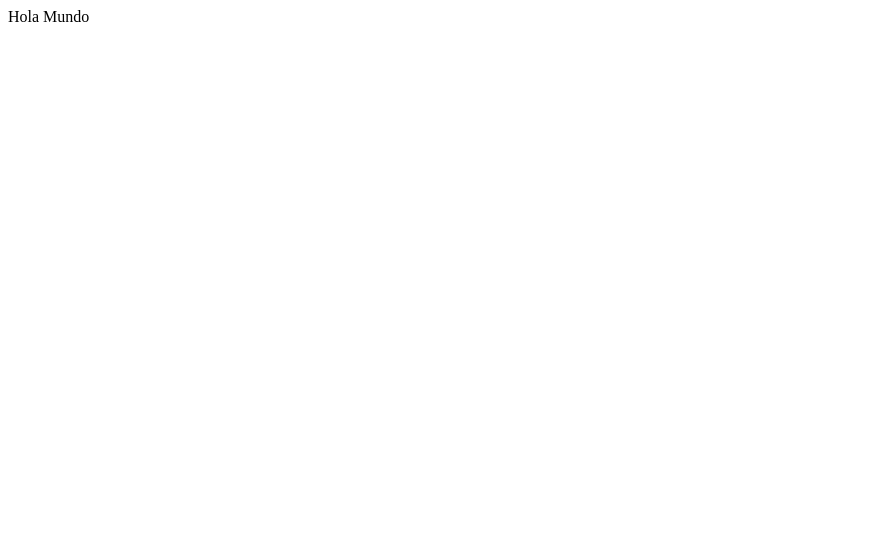
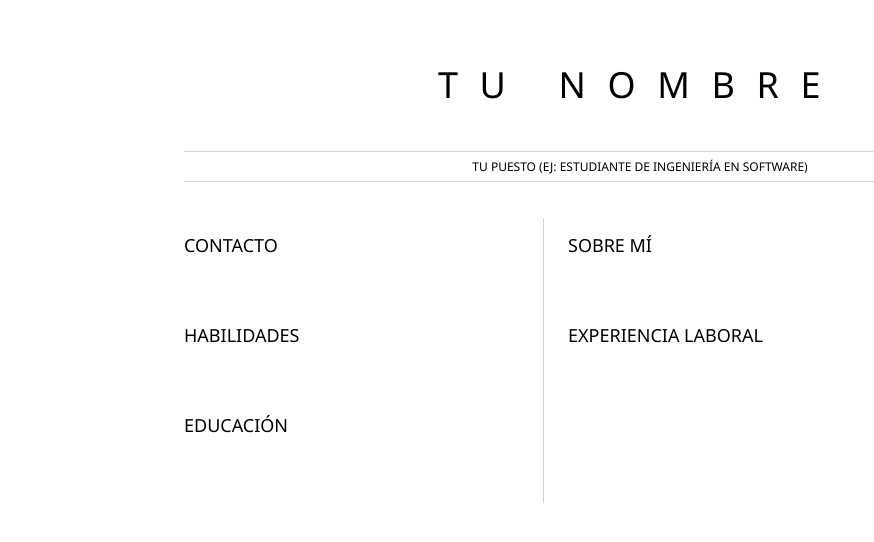
Before and after one commit to sihoma22/curriculum, a plain HTML site: page index.html in a window 1280 px wide. Shown: the whole page, without its empty margins (0-874 px from the left). Drawn offline with Linux system fonts and the light colour scheme.

Commit message:
Tercer comentario

```diff
--- a/index.html
+++ b/index.html
@@ -4,9 +4,43 @@
     <meta charset="UTF-8">
     <meta http-equiv="X-UA-Compatible" content="IE=edge">
     <meta name="viewport" content="width=device-width, initial-scale=1.0">
-    <title>Curriculum</title>
+    <link rel="stylesheet" href="https://cdnjs.cloudflare.com/ajax/libs/font-awesome/5.15.4/css/all.min.css">
+    <link href="style.css" rel="stylesheet">
+    <title>Tu Nombre currículum</title>
 </head>
-<body>
-    <div>Hola Mundo</div>
-</body>
-</html>
+        <body>
+            <header id="header">
+                <!-- Header de tu currículum con tu nombre y puesto -->
+                <h1>TU NOMBRE</h1>
+                <hr>
+                TU PUESTO (EJ: ESTUDIANTE DE INGENIERÍA EN SOFTWARE)
+                <hr>
+            </header>
+            <main>
+                <article id="mainLeft">
+                    <section>
+                        <h2>CONTACTO</h2>
+                        <!-- Información de contacto, incluyendo tus redes sociales -->
+                    </section>
+                    <section>
+                        <h2>HABILIDADES</h2>
+                        <!-- tus habilidades -->
+                    </section>
+                    <section>
+                        <h2>EDUCACIÓN</h2>
+                        <!-- tu educación -->
+                    </section>
+                </article>
+                <article id="mainRight">
+                    <section>
+                        <h2>SOBRE MÍ</h2>
+                        <!-- sobre tí -->
+                    </section>
+                    <section>
+                        <h2>EXPERIENCIA LABORAL</h2>
+                        <!-- tu experiencia laboral -->
+                    </section>
+                </article>
+            </main>
+        </body>
+    </html>
--- a/style.css
+++ b/style.css
@@ -0,0 +1,57 @@
+body {
+    font-family: 'Segoe UI', Tahoma, Geneva, Verdana, sans-serif;
+    font-size: 12px;
+    max-width: 960px;
+    margin: auto;
+}
+h1 {
+    font-size: 3em;
+    letter-spacing: .6em;
+    padding-top: 1em;
+    padding-bottom: 1em;
+}
+
+h2 {
+    font-size: 1.5em;
+    padding-bottom: 1em;
+}
+
+h3 {
+    font-size: 1em;
+    padding-bottom: 1em;
+}
+main {
+    display: grid;
+    grid-template-columns: 40% 60%;
+    margin-top: 3em;
+}
+header {
+    text-align: center;
+    margin: auto 2em;
+}
+
+section {
+    margin: auto 1em 4em 2em;
+}
+
+i {
+    margin-right: .5em;
+}
+
+p {
+    margin: .2em auto
+}
+
+hr {
+    border: none;
+    background-color: lightgray;
+    height: 1px;
+}
+
+h1, h2, h3 {
+    font-weight: 100;
+    margin-bottom: 0;
+}
+#mainLeft {
+    border-right: 1px solid lightgray;
+}
```
